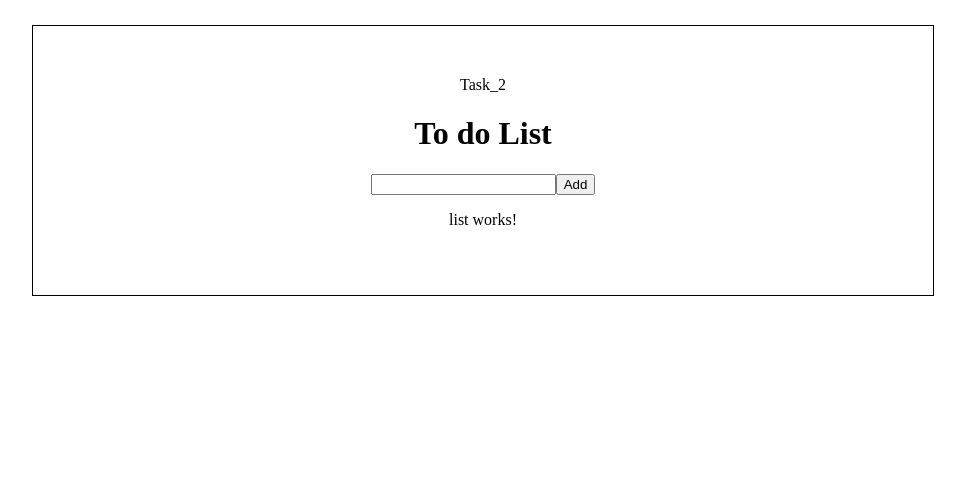
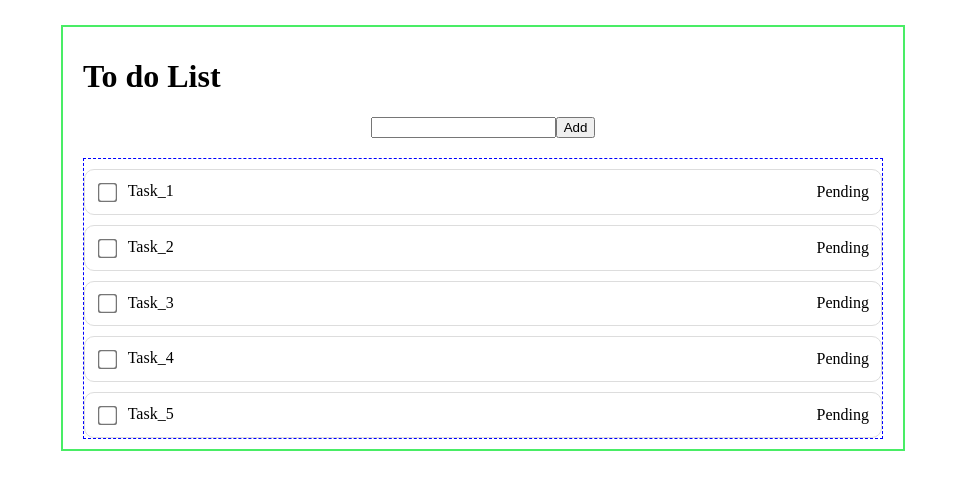
Before and after one commit to Wendell2130/todoList, an Angular app: page / in a window 1280 px wide. Shown: the top 490 px of the page, without its empty margins (157-1122 px from the left). Built offline with nearby package versions, Linux system fonts and the light colour scheme.

Commit message:
lista iniciada

```diff
--- a/src/app/features/todo/components/list/list.html
+++ b/src/app/features/todo/components/list/list.html
@@ -1 +1,11 @@
-<p>list works!</p>
+
+<div class="container">
+  <ul>
+    <li *ngFor="let task of taskList">
+
+        <span> <input type="checkbox"> {{task.task}}</span>
+        <span>{{task.done ? 'Done' : 'Pending'}}</span>
+
+    </li>
+  </ul>
+</div>
--- a/src/app/features/todo/components/list/list.scss
+++ b/src/app/features/todo/components/list/list.scss
@@ -0,0 +1,36 @@
+:host {
+    margin-top: 20px;
+    display: block;
+    border: 1px dashed blue;
+
+}
+
+ul {
+    list-style-type: none;
+    padding: 0;
+    margin: 0;
+
+    li {
+        border: 1px solid #ddd;
+        border-radius: 10px;
+        margin-top: 10px;
+        background-color: white;
+        padding: 12px;
+        display: flex;
+        justify-content: space-between;
+        align-items: center;
+        position: relative;
+
+    }
+
+    li:hover {
+        background-color: #f1f1f1;
+        cursor: pointer
+    }
+    input {
+         transform: scale(1.5);
+         margin-right: 10px;
+          vertical-align: middle;
+        }
+
+}
--- a/src/app/features/todo/components/list/list.ts
+++ b/src/app/features/todo/components/list/list.ts
@@ -1,4 +1,5 @@
-import { Component } from '@angular/core';
+import { Component, Input } from '@angular/core';
+import { Task } from '../../../../interfaces/task';
 
 @Component({
   selector: 'app-list',
@@ -7,5 +8,5 @@ import { Component } from '@angular/core';
   styleUrl: './list.scss'
 })
 export class List {
-
+@Input() taskList: Task[] = [];
 }
--- a/src/app/features/todo/todo.html
+++ b/src/app/features/todo/todo.html
@@ -1,9 +1,9 @@
 <div class="container">
-    {{tasks[1].task}}
+
     <h1 class='title'>To do List</h1>
     <div class="content">
-        <app-set></app-set>
-        <app-list></app-list>
+        <app-set ></app-set>
+        <app-list [taskList]="tasks"></app-list>
 
     </div>
 </div>
--- a/src/app/features/todo/todo.scss
+++ b/src/app/features/todo/todo.scss
@@ -1,10 +1,10 @@
 .container{
-    border:1px solid black;
+    border:2px solid rgb(73, 237, 101);
     max-width: 800px;
     margin:25px auto;
-    padding:50px;
+    padding:10px 20px;
     text-align: center;
 }
 .title{
-    text-align: center;
+    text-align: left;
 }
--- a/src/app/features/todo/todo.ts
+++ b/src/app/features/todo/todo.ts
@@ -1,11 +1,10 @@
 import { Component } from '@angular/core';
-interface Task{
-  task:string,
-  did:boolean
-}
-const MOCK=Array.from({length:2},(_,i)=>({
-  task:`Task_${i+1}`,did:true
+import { Task } from '../../interfaces/task';
+
+const MOCK=Array.from({length:5},(_,i)=>({
+  task:`Task_${i+1}`,done:false
 }));
+
 @Component({
   selector: 'app-todo',
   standalone: false,
--- /dev/null
+++ b/src/app/interfaces/task.ts
@@ -0,0 +1,5 @@
+export interface Task {
+    task:string,
+    done:boolean
+
+}
```
